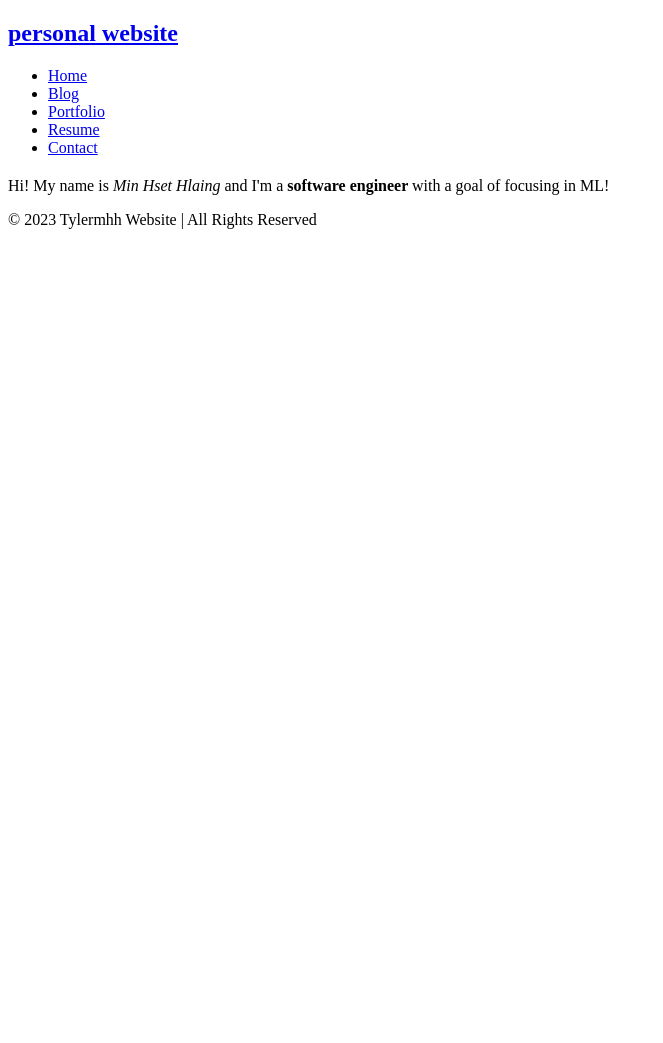
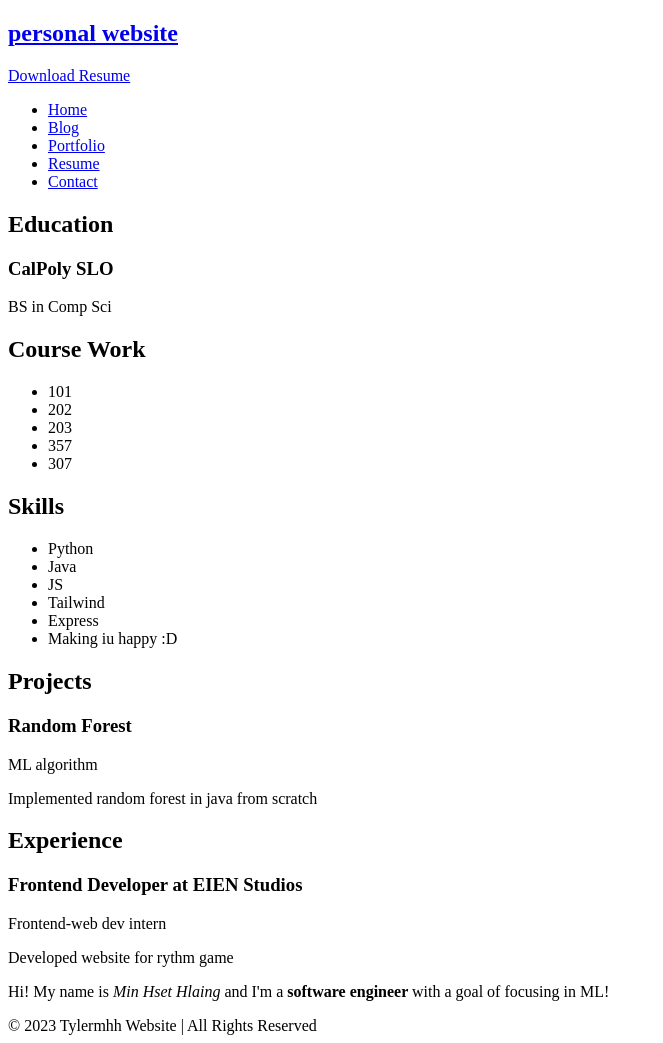
Before and after one commit to Tylermhh/tylermhh.github.io, a plain HTML site: page resume.html in a window 1280 px wide. Shown: the whole page, without its empty margins (0-663 px from the left). Before the commit the page ends 800 px from the top, so only its background shows below. Drawn offline with Linux system fonts and the light colour scheme.

Commit message:
last html basic stuff

```diff
--- a/resume.html
+++ b/resume.html
@@ -9,6 +9,7 @@
     <body>
         <nav class="navbar">
             <h1 class="logo"><a href="index.html">personal website</a></h1>
+            <a href="resume.pdf" download >Download Resume</a>
             <ul class="nav-list">
                 <li><a href="index.html">Home</a></li>
                 <li><a href="blog.html">Blog</a></li>
@@ -19,11 +20,53 @@
         </nav>
         <main>
             <div class="resume">
-                <section class="education"><h2 class="education"></h2></section>
-                <section class="coursework"><h2 class="coursework"></h2></section>
-                <section class="skills"><h2 class="skills"></h2></section>
-                <section class="projects"><h2 class="projects"></h2></section>
-                <section class="experience"><h2 class="experience"></h2></section>
+                <section class="education">
+                    <h2 class="education">Education</h2>
+                    <div class="entry">
+                        <h3 class="entry-title">CalPoly SLO</h3>
+                        <p class="entry-info">BS in Comp Sci</p>
+                    </div>
+                </section>
+                <section class="coursework">
+                    <h2 class="coursework">Course Work</h2>
+                    <ul class="course-list">
+                        <li>101</li>
+                        <li>202</li>
+                        <li>203</li>
+                        <li>357</li>
+                        <li>307</li>
+                    </ul>
+                </section>
+
+                <section class="skills">
+                    <h2 class="skills">Skills</h2>
+                    <ul class="skill-list">
+                        <li>Python</li>
+                        <li>Java</li>
+                        <li>JS</li>
+                        <li>Tailwind</li>
+                        <li>Express</li>
+                        <li>Making iu happy :D</li>
+                    </ul>
+                </section>
+
+                <section class="projects">
+                    <h2 class="projects">Projects</h2>
+                    <div class="entry">
+                        <h3 class="entry-title">Random Forest</h3>
+                        <p class="entry-info">ML algorithm</p>
+                        <p class="entry-description">Implemented random forest in java from scratch</p>
+                    </div>
+                </section>
+
+                <section class="experience">
+                    <h2 class="experience">Experience</h2>
+                    <div class="entry">
+                        <h3 class="entry-title">Frontend Developer at EIEN Studios</h3>
+                        <p class="entry-info">Frontend-web dev intern</p>
+                        <p class="entry-description">Developed website for rythm game</p>
+                    </div>
+                </section>
 
             </div>
 
```
Also changed, not shown: contact.html (+22 -0 lines), index.html (+1 -1 lines), portfolio.html (+7 -3 lines).
